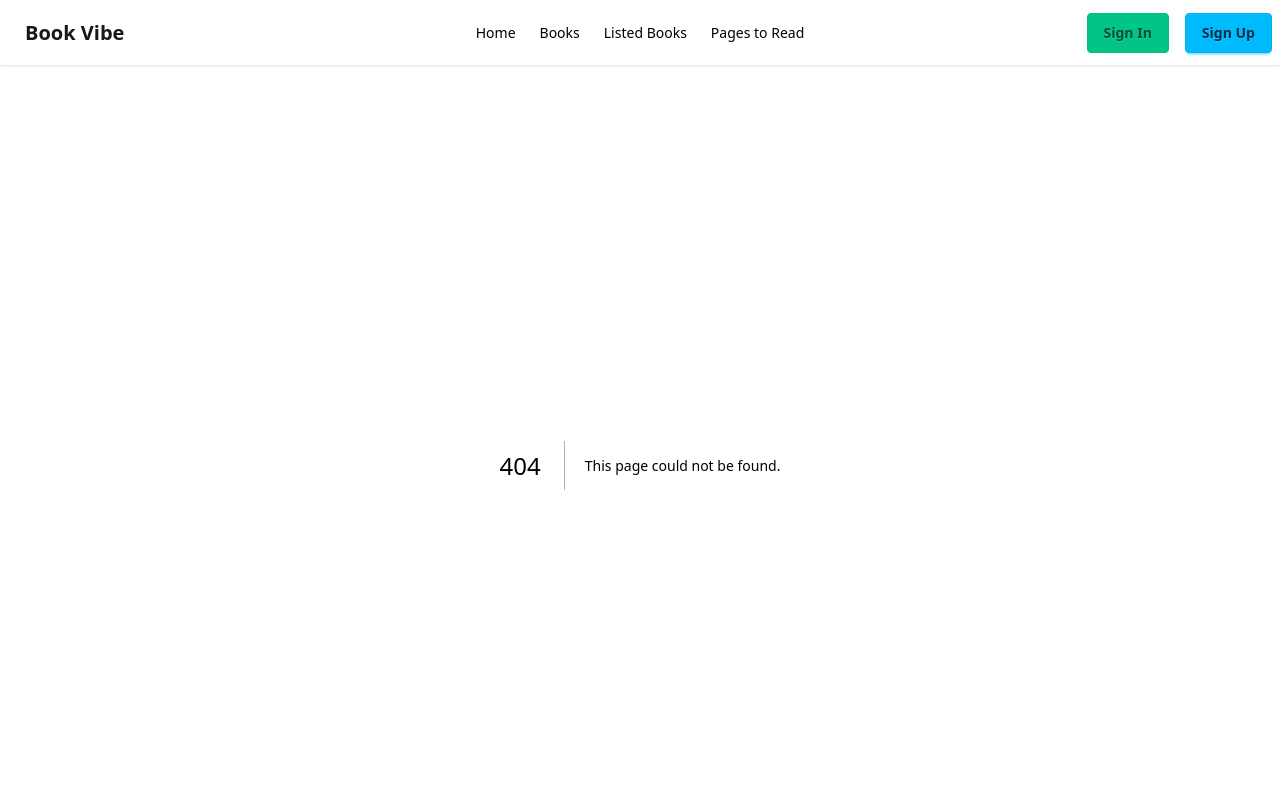
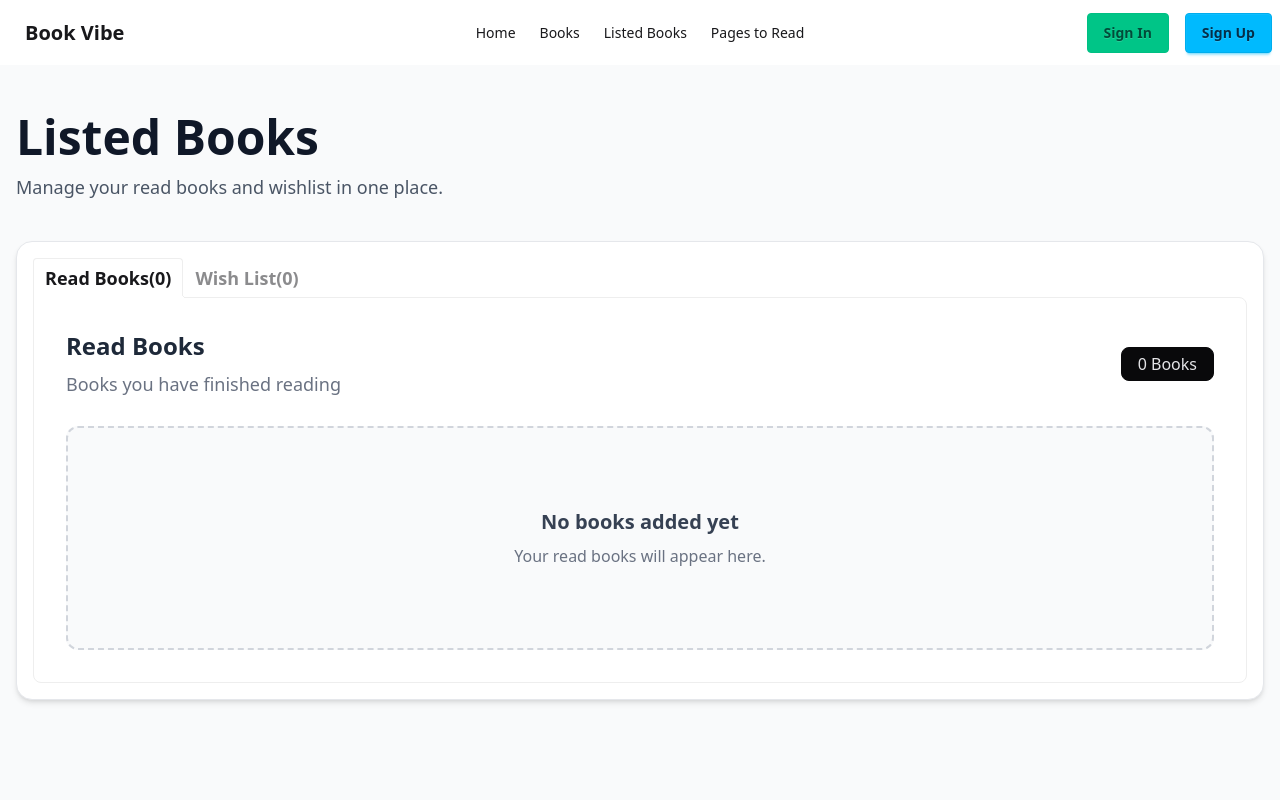
Before and after one commit to aminulislamdev/Book-Vibe, a Next.js app: page /listedBooks in a window 1280 px wide. Before the commit this address had no page. Shown: the top 800 px of the page. Built offline with nearby package versions, Linux system fonts and the light colour scheme.

Commit message:
feat: add listed books page

```diff
--- /dev/null
+++ b/src/app/listedBooks/page.tsx
@@ -0,0 +1,148 @@
+'use client';
+
+import React, { useContext } from 'react';
+
+import { BookContext } from '@/app/context/BookContext';
+
+import BookCard from './ListedBookCard';
+import WishListCard from './WishListCard';
+
+const ReadBook = () => {
+  const context = useContext(BookContext);
+
+  if (!context) {
+    throw new Error('ReadBook must be used inside BookContextProvider');
+  }
+
+  const { readBook, wishList } = context;
+
+  return (
+    <div className="min-h-screen bg-gray-50">
+      <div className="container mx-auto  px-4 py-12">
+
+        {/* Page Header */}
+        <div className="mb-10">
+          <h2 className="text-4xl font-bold text-gray-900 md:text-5xl">
+            Listed Books
+          </h2>
+
+          <p className="mt-3 text-lg text-gray-600">
+            Manage your read books and wishlist in one place.
+          </p>
+        </div>
+
+        {/* Main Tabs */}
+        <div className="rounded-2xl border border-gray-200 bg-white p-4 shadow-md">
+
+          <div className="tabs tabs-lift">
+
+            {/* Read Book */}
+            <input
+              type="radio"
+              name="my_tabs_3"
+              className="tab text-lg font-semibold"
+              aria-label={`Read Books(${ readBook.length })`}
+              defaultChecked
+            />
+
+            <div className="tab-content border-base-300 bg-white p-6 md:p-8">
+
+              <div className="mb-7 flex items-center justify-between gap-5">
+                <div>
+                  <h3 className="text-2xl font-bold text-gray-800">
+                    Read Books
+                  </h3>
+
+                  <p className="mt-2 text-base text-gray-500 md:text-lg">
+                    Books you have finished reading
+                  </p>
+                </div>
+
+                <span className="badge badge-neutral px-4 py-4 text-base">
+                  {readBook.length} Books
+                </span>
+              </div>
+
+              {readBook.length === 0 ? (
+                <div className="flex min-h-56 items-center justify-center rounded-xl border-2 border-dashed border-gray-300 bg-gray-50">
+                  <div className="text-center">
+                    <p className="text-xl font-semibold text-gray-700">
+                      No books added yet
+                    </p>
+
+                    <p className="mt-2 text-base text-gray-500">
+                      Your read books will appear here.
+                    </p>
+                  </div>
+                </div>
+              ) : (
+                <div className="space-y-6">
+                  {readBook.map((book) => (
+                    <BookCard
+                      key={book.bookId}
+                      book={book}
+                    />
+                  ))}
+                </div>
+              )}
+            </div>
+
+            {/* Wish List */}
+            <input
+              type="radio"
+              name="my_tabs_3"
+              className="tab text-lg font-semibold"
+              aria-label={`Wish List(${ wishList.length })`}
+            />
+
+            <div className="tab-content border-base-300 bg-white p-6 md:p-8">
+
+              <div className="mb-7 flex items-center justify-between gap-5">
+                <div>
+                  <h3 className="text-2xl font-bold text-gray-800">
+                    Wish List
+                  </h3>
+
+                  <p className="mt-2 text-base text-gray-500 md:text-lg">
+                    Books you want to read later
+                  </p>
+                </div>
+
+                <span className="badge badge-outline px-4 py-4 text-base">
+                  {wishList.length} Books
+                </span>
+              </div>
+
+              {wishList.length === 0 ? (
+                <div className="flex min-h-56 items-center justify-center rounded-xl border-2 border-dashed border-gray-300 bg-gray-50">
+                  <div className="text-center">
+                    <p className="text-xl font-semibold text-gray-700">
+                      Your wishlist is empty
+                    </p>
+
+                    <p className="mt-2 text-base text-gray-500">
+                      Add books you want to read later.
+                    </p>
+                  </div>
+                </div>
+              ) : (
+                <div className="space-y-6">
+                  {wishList.map((book) => (
+                    <WishListCard
+                      key={book.bookId}
+                      book={book}
+                    />
+                  ))}
+                </div>
+              )}
+            </div>
+
+          </div>
+        </div>
+
+      </div>
+    </div>
+  );
+};
+
+export default ReadBook;
```
